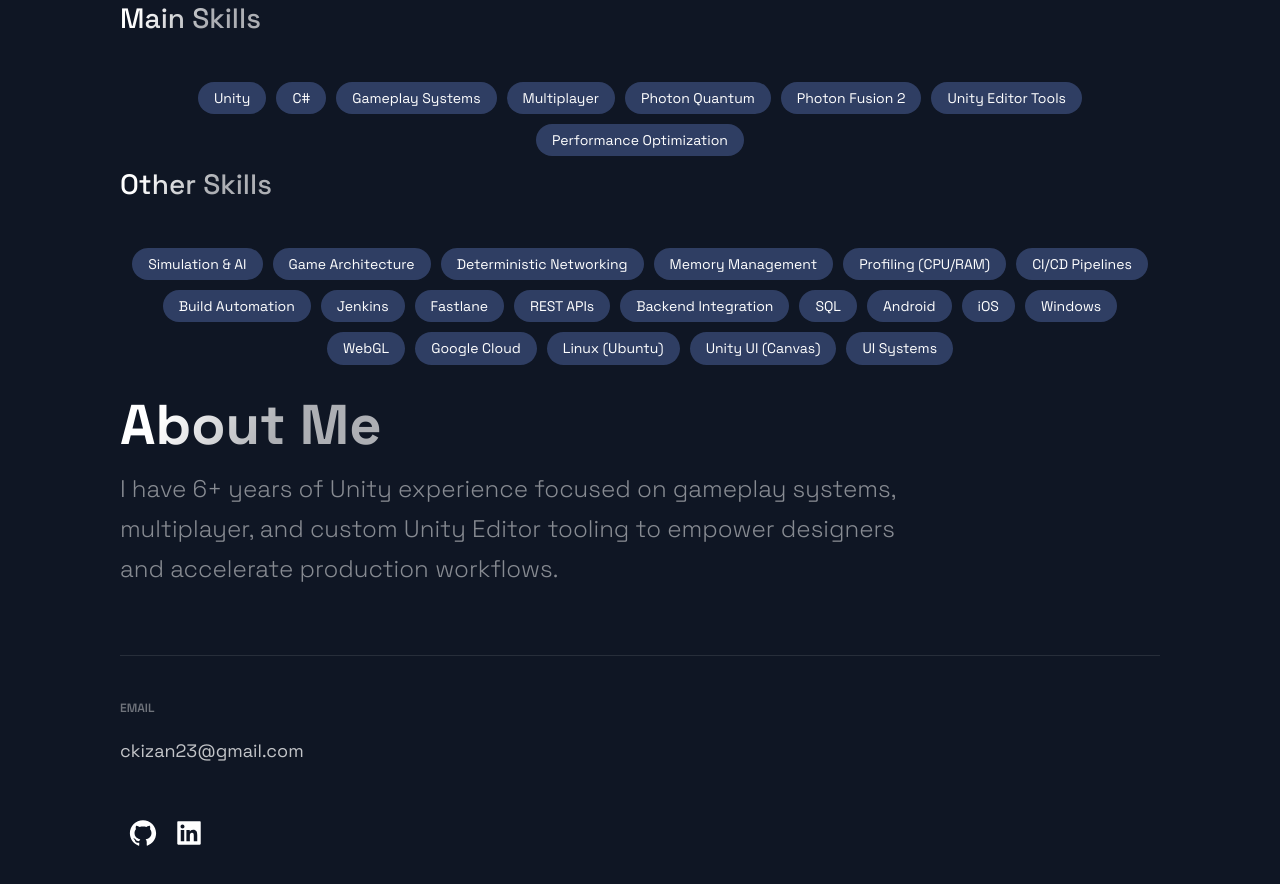
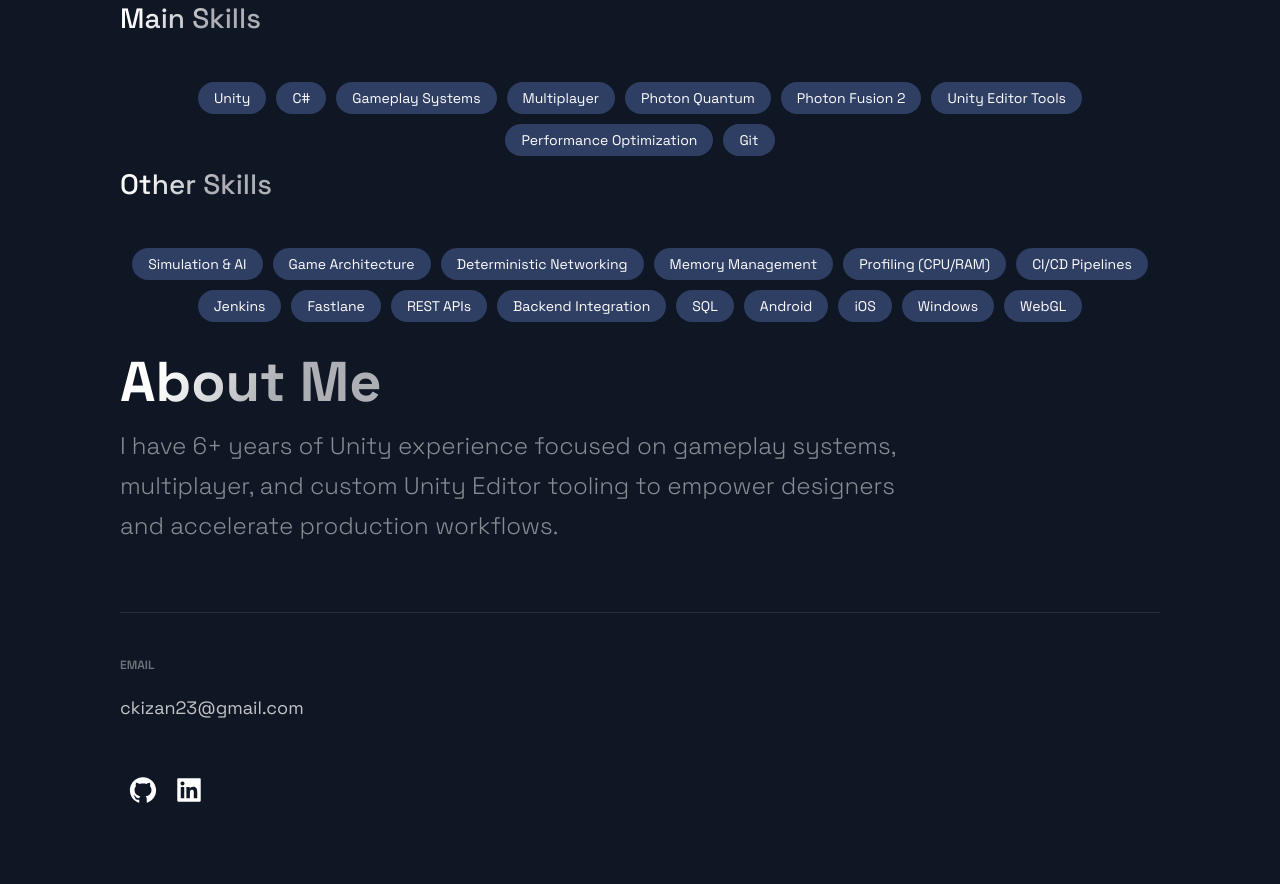
Before and after one commit to CaliloKZ/Portfolio, a Next.js app: page / in a window 1280 px wide. Shown: the part 2800-3684 px from the top of the page. Built offline with nearby package versions, Linux system fonts and the light colour scheme.

Commit message:
cleaner tech stack

```diff
--- a/src/components/TechStack.js
+++ b/src/components/TechStack.js
@@ -26,7 +26,8 @@
   'Photon Quantum',
   'Photon Fusion 2',
   'Unity Editor Tools',
-  'Performance Optimization'
+  'Performance Optimization',
+  'Git'
 ];
 
 const otherSkills = [
@@ -39,7 +40,6 @@
 
   // Tools / Pipeline
   'CI/CD Pipelines',
-  'Build Automation',
   'Jenkins',
   'Fastlane',
 
@@ -52,15 +52,7 @@
   'Android',
   'iOS',
   'Windows',
-  'WebGL',
-
-  // Infra
-  'Google Cloud',
-  'Linux (Ubuntu)',
-
-  // UI
-  'Unity UI (Canvas)',
-  'UI Systems'
+  'WebGL'
 ];
 
 const TechStack = () => (
```
